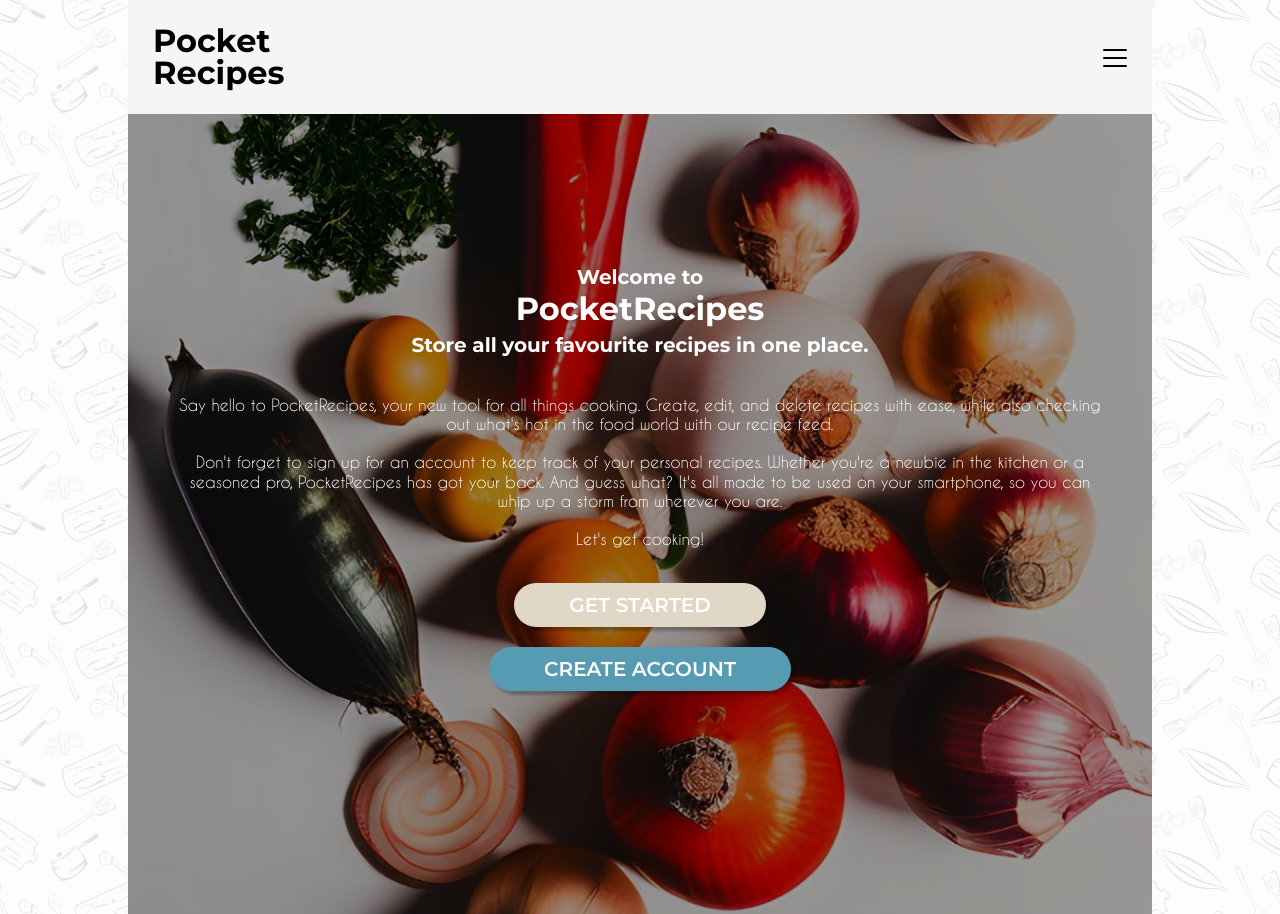
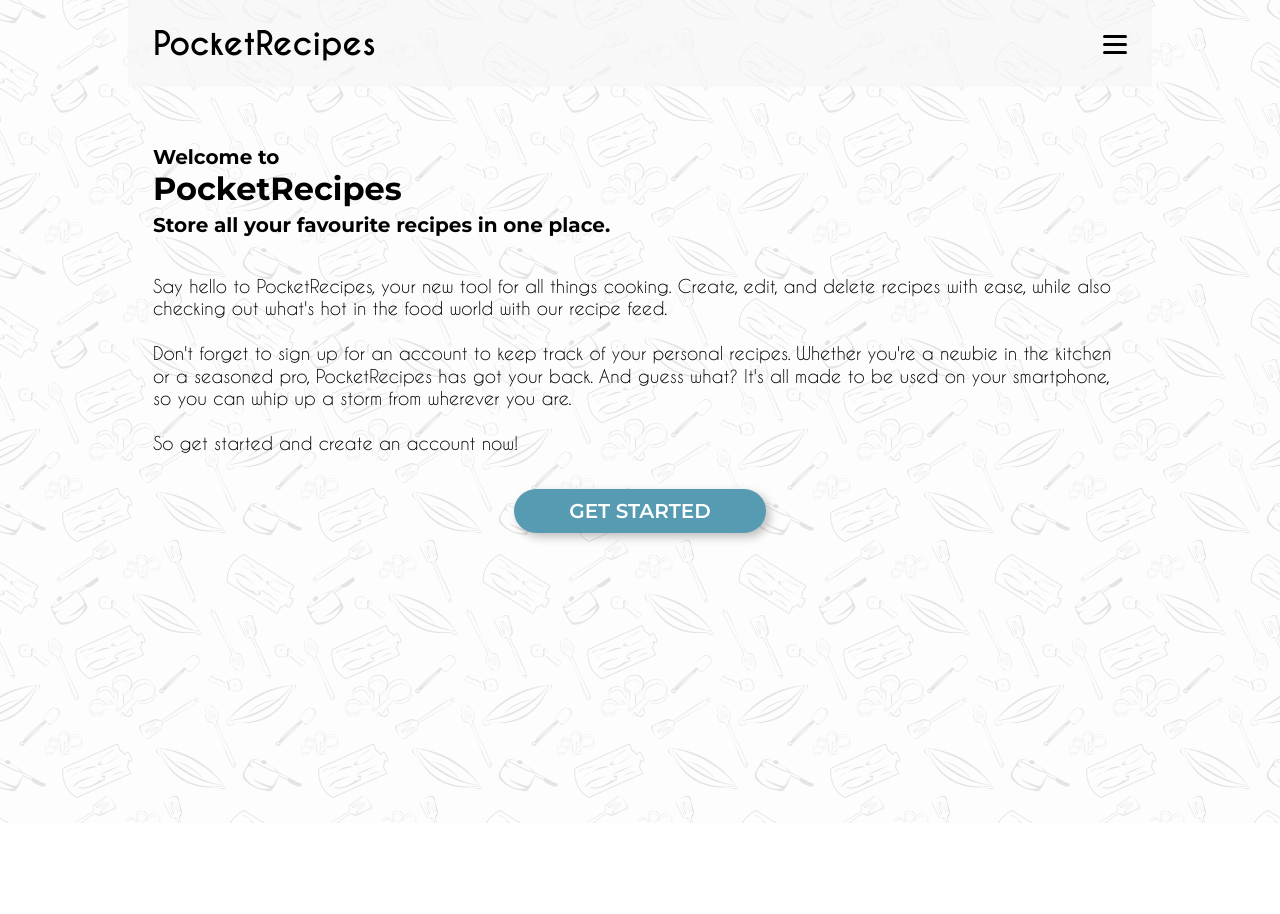
Before and after one commit to zhva/PocketRecipes, a React (Create React App) app: page / in a window 1280 px wide. After the commit the page ends 823 px from the top, so only its background shows below. Built offline with nearby package versions, Linux system fonts and the light colour scheme; no server answers; the HTML template or start-up script is replaced by a standard one.

Commit message:
changed navbar + starting page + BGs

```diff
--- a/src/components/application/StartingPage.jsx
+++ b/src/components/application/StartingPage.jsx
@@ -4,12 +4,12 @@ import { SubHeadline } from '../generic/SubHeadline'
 import { InfoText } from '../generic/InfoText'
 import { Button } from '../generic/Button'
 import { useNavigate } from 'react-router-dom'
-import { SignOutButton } from '../generic/SignoutButton'
-import { useAuthState } from 'react-firebase-hooks/auth'
-import { auth } from '../../firebase'
+// import { SignOutButton } from '../generic/SignoutButton'
+// import { useAuthState } from 'react-firebase-hooks/auth'
+// import { auth } from '../../firebase'
 
 export const StartingPage = () => {
-  const [user] = useAuthState(auth)
+  // const [user] = useAuthState(auth)
   const navigate = useNavigate()
   return (
         <div className="starting-page-container">
@@ -32,14 +32,14 @@ export const StartingPage = () => {
             so you can whip up a storm from wherever you are.
             <br></br>
             <br></br>
-            Let&apos;s get cooking!
+            So get started and create an account now!
             </InfoText>
             <div className='buttons-container'>
-              <Button type='button' variant='secondary' onClick={() => navigate('/feed')}>Get Started</Button>
-              { user
+              <Button type='button' variant='primary' onClick={() => navigate('/feed')}>Get Started</Button>
+              {/* { user
                 ? <SignOutButton></SignOutButton>
                 : <Button type='button' onClick={() => navigate('/signup')}>Create account</Button>
-              }
+              } */}
             </div>
             </div>
         </div>
--- a/src/components/generic/NavigationBar2.jsx
+++ b/src/components/generic/NavigationBar2.jsx
@@ -31,7 +31,7 @@ export const NavBar = ({startingPageRoute, myRecipesRoute, feedRoute, newRecipeR
     <nav>
         <div className='navbar-container'>
             <div>
-                <h1>Pocket<br></br>Recipes</h1>
+                <h1>PocketRecipes</h1>
             </div>
             <div>
                 <button
--- a/src/scss/HomeFeed.scss
+++ b/src/scss/HomeFeed.scss
@@ -15,12 +15,12 @@
         align-items: center;
         padding: 5% 0;
         h1 {
-            color: $on-primary;
+            color: $text-color;
         }
         span {
             font-family: $h2-font-family;
             font-size: $h2-font-size;
-            color: $on-primary;
+            color: $text-color;
         }
     }
     .recipes-container {
@@ -36,7 +36,7 @@
             font-size: $h1-font-size;
             text-align: center;
             margin-bottom: 25px;
-            color: $on-primary;
+            color: $text-color;
         }
         .recipes-list-container {
             display: flex;
--- a/src/scss/Login.scss
+++ b/src/scss/Login.scss
@@ -2,9 +2,9 @@
     width: 100%;
     max-width: $page-max-width;
     min-height: 100vh;
-    background-image: url(../images/BG.jpg);
-    background-repeat: no-repeat;
-    background-size: cover;
+    // background-image: url(../images/BG.jpg);
+    // background-repeat: no-repeat;
+    // background-size: cover;
     .login-container {
         max-width: inherit;
         h1 {
--- a/src/scss/NavigationBar2.scss
+++ b/src/scss/NavigationBar2.scss
@@ -10,13 +10,14 @@ nav {
     justify-content: space-between;
     align-items: center;
     padding: 25px 25px;
-    background-color: whitesmoke;
+    background-color: rgb(245, 245, 245, 0.7);
     h1{
         color: black;
         text-align: left;
         margin: 0;
         position: relative;
         z-index: 11;
+        font-family: $label-font-family;
     }
 }
 
@@ -34,7 +35,7 @@ nav {
 .hamburger .line {
     background-color: black;
     width: 24px;
-    height: 2px;
+    height: 3px;
     position: absolute;
     display: block;
     transition: 0.2s ease-in-out;
--- a/src/scss/StartingPage.scss
+++ b/src/scss/StartingPage.scss
@@ -1,20 +1,22 @@
 .starting-page-container{
     >div {
-        padding: 0px 50px 60px 50px;
+        padding: 0 25px;
     }
     h1, h2 {
-        color: white;
-        text-align: center;
+        color: $text-color;
+        text-align: left;
     }
     h2{
         padding-bottom: 40px;
     }
-    height: 100vh;
+    min-height: calc(100vh - 114px);
+    height: auto;
     width: 100%;
     display: flex;
     flex-direction: column;
     align-items: center;
-    justify-content: space-evenly;
+    justify-content: flex-start;
+    padding-top: 50px;
     @include app-backgroung-image();
     .buttons-container {
         display: flex;
@@ -22,7 +24,10 @@
         align-items: center;
     }
     p{
-        line-height: 1.2rem;
+        line-height: 1.4rem;
         font-family: 'Caviar Dreams', sans-serif;
+        color: $text-color;
+        text-align: left;
+        font-size: 18px;
     }
 }
--- a/src/scss/variables.scss
+++ b/src/scss/variables.scss
@@ -40,7 +40,7 @@ $dark-filter: hsl(0, 0, 0, 40%);
 $action: hsl(342, 94, 61, 100%);
 
 @mixin app-backgroung-image {
-    background: linear-gradient($dark-filter,$dark-filter), url(../images/BG.jpg) no-repeat;
+    background: /*linear-gradient($dark-filter,$dark-filter), url(../images/BG.jpg) no-repeat*/ none;
     background-repeat: no-repeat;
     background-size: cover;
 }
@@ -73,7 +73,8 @@ $round-button-width: 54px;
 $switch-button-width: 60px;
 $switch-button-height: 29px;
 
-$button-shadow: 4px 4px 3px $button-shadow-color;
+$main-box-shadow: 0 0 20px 0 rgba(0,0,0,0.3);
+$button-shadow: 4px 4px 10px $button-shadow-color;
 $input-shadow: inset 5px 5px 14px $input-shadow-color;
 $inside-shadow: inset 5px 5px 14px $button-shadow-color;
 $switch-shadow: 1px 1px 4px $button-shadow-color;
```
